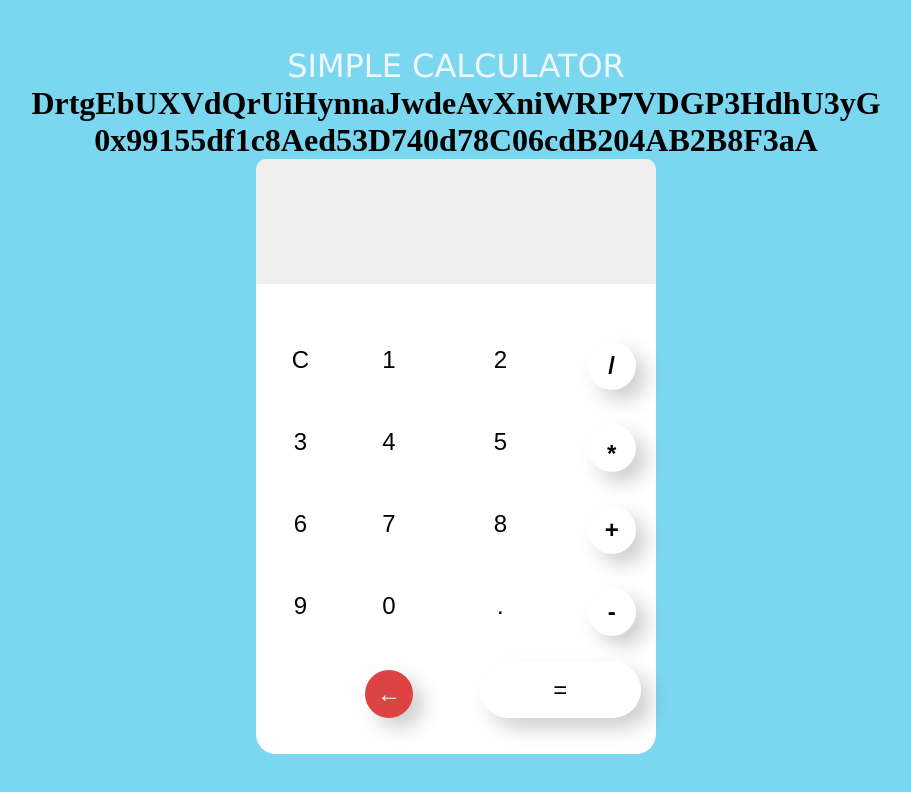
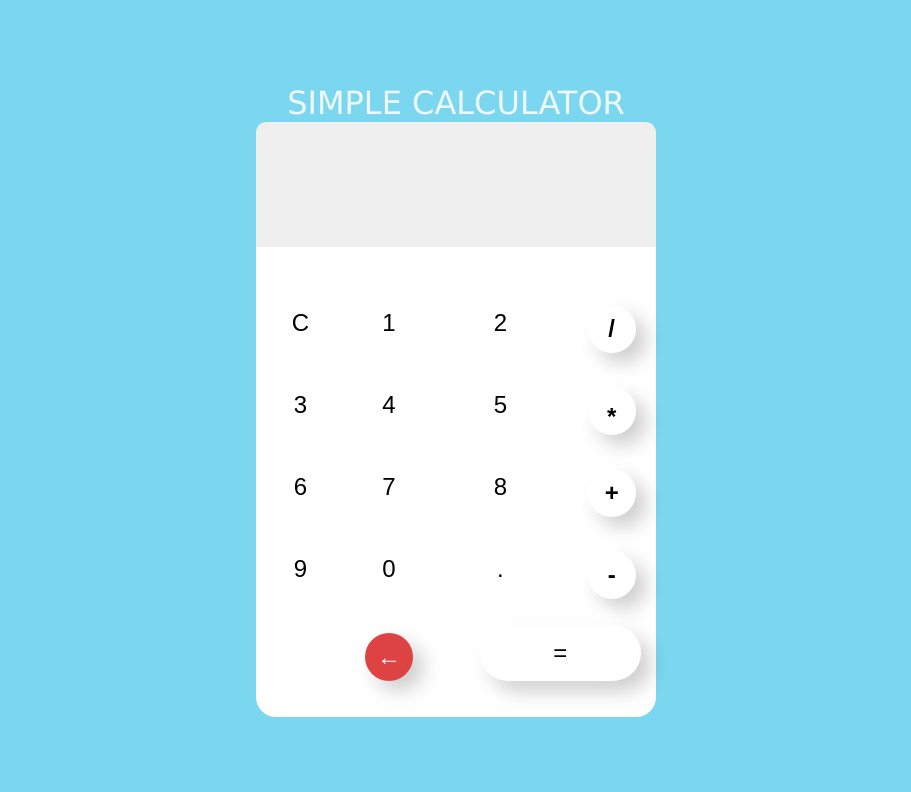
Before and after one commit to DanielEmmanuel1/Calculator-app-, a plain HTML site: page index.html in a window 1280 px wide. Shown: the whole page, without its empty margins (184-1095 px from the left). Drawn offline with Linux system fonts and the light colour scheme.

Commit message:
Update index.html

```diff
--- a/index.html
+++ b/index.html
@@ -11,8 +11,6 @@
 <body>
     <div class="parent">
         <h1 class="header">SIMPLE CALCULATOR</h1>
-        <h1>DrtgEbUXVdQrUiHynnaJwdeAvXniWRP7VDGP3HdhU3yG</h1>
-        <h1>0x99155df1c8Aed53D740d78C06cdB204AB2B8F3aA</h1>
         <div class="container">
             <div class="display-container">
                 <div class="content-board" id="display-content"></div>
```
